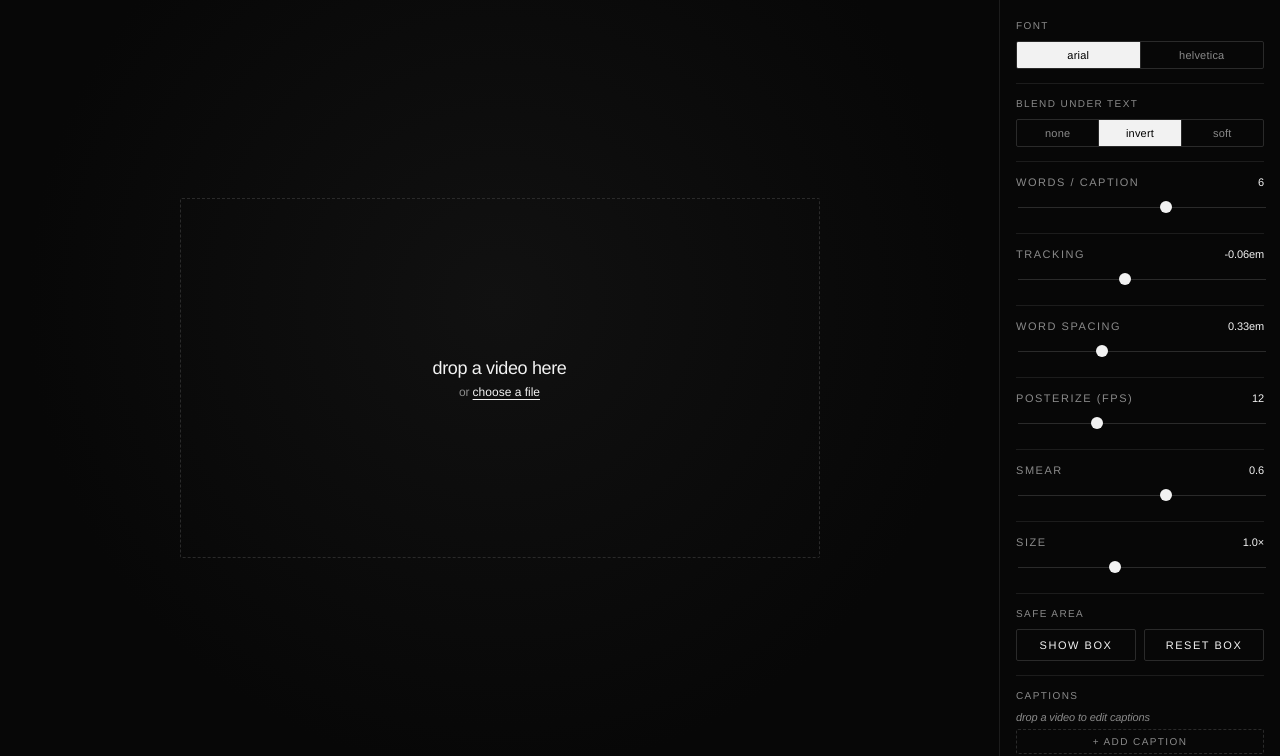
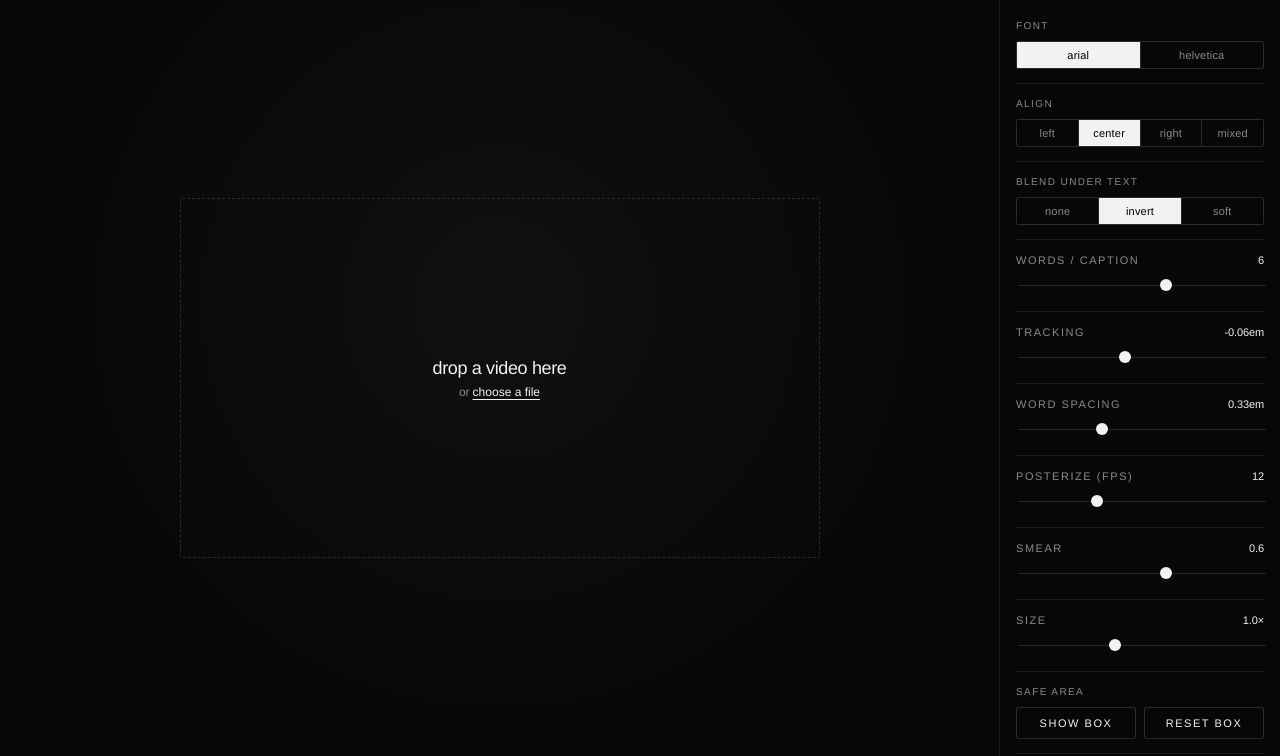
Before and after one commit to newomp4/typearrange, a Flask app: page / in a window 1280 px wide. Shown: the part 44-800 px from the top of the page. Run offline with Flask 3, Linux system fonts and the light colour scheme.

Commit message:
v0.7 — alignment setting, arrow scrub + M mute
- Layout: new alignment setting (left | center | right | mixed),
  default center. Replaces the per-caption random pick that rotated
  between five presets and made multi-caption videos read as "text
  scattered across the screen." Stagger (which alternated rows within
  a single caption) and pyramid are gone; mixed rotates just
  center/left/right. New sidebar segmented control.
- Keyboard: arrow ← / → scrub ±3s (shift for ±10s); M toggles mute.
  Shortcuts are suppressed when focus is in an INPUT / TEXTAREA /
  BUTTON so typing in the captions panel or brand inputs isn't
  hijacked.

Co-Authored-By: Claude Opus 4.7 (1M context) <noreply@anthropic.com>

```diff
--- a/static/js/app.js
+++ b/static/js/app.js
@@ -28,6 +28,11 @@
   const settings = {
     fontFamily:      'Arial',
     blendMode:       'difference',
+    /** 'left' | 'center' | 'right' | 'mixed' — where captions cluster
+     *  inside the safe area. Center is the default; mixed rotates
+     *  across center/left/right (no longer touches the old stagger
+     *  preset, which scattered rows within a single caption). */
+    alignment:       'center',
     wordsPerCaption: 6,
     trackingEm:      -0.06,
     wordGapEm:       0.33,
@@ -233,6 +238,7 @@
       aspect,
       safeArea:        settings.safeArea,
       brandColors:     settings.brandColors,
+      alignment:       settings.alignment,
     });
     if (renderer) renderer.state.captions = captions;
   }
@@ -662,11 +668,34 @@
     if (isFinite(video.duration)) video.currentTime = u * video.duration;
   });
 
-  // Keyboard: space = play/pause.
+  // Keyboard shortcuts — all suppressed when focus is in an input /
+  // button / textarea so we don't hijack typing or native button activation.
   document.addEventListener('keydown', e => {
-    if (e.code === 'Space' && !['INPUT', 'BUTTON'].includes(document.activeElement?.tagName)) {
+    const tag = document.activeElement?.tagName;
+    if (tag === 'INPUT' || tag === 'TEXTAREA' || tag === 'BUTTON') return;
+
+    // Space: play/pause.
+    if (e.code === 'Space') {
       e.preventDefault();
-      if (!video.paused) video.pause(); else video.play();
+      if (video.paused) video.play(); else video.pause();
+      return;
+    }
+
+    // Arrow keys: scrub by 3s. Shift-arrow jumps by 10s for a larger step.
+    if (e.code === 'ArrowLeft' || e.code === 'ArrowRight') {
+      if (!isFinite(video.duration)) return;
+      e.preventDefault();
+      const step = (e.shiftKey ? 10 : 3) * (e.code === 'ArrowRight' ? 1 : -1);
+      video.currentTime = U.clamp(video.currentTime + step, 0, video.duration);
+      return;
+    }
+
+    // M: toggle mute.
+    if (e.key === 'm' || e.key === 'M') {
+      e.preventDefault();
+      video.muted = !video.muted;
+      refreshMuteBtn();
+      return;
     }
   });
 
@@ -692,6 +721,10 @@
   wireSeg($('#blendSeg'), v => {
     settings.blendMode = v;
     applySettingsToRenderer();
+  });
+  wireSeg($('#alignSeg'), v => {
+    settings.alignment = v;
+    rebuildCaptions();
   });
 
   // Range controls.
--- a/static/js/layout.js
+++ b/static/js/layout.js
@@ -55,9 +55,18 @@ TA.layout = (() => {
 
   // ------------------------------------------------------------------
   // 2. Presets.
+  //
+  //     The old pool included `stagger` (alternating rows left / right
+  //     within one caption) and `pyramid` (slight per-row x offsets).
+  //     Those made multi-caption video read as "text scattered across
+  //     the screen" because every caption landed somewhere different.
+  //     With the alignment setting we now force one of the three
+  //     clustered alignments by default, and the "mixed" mode just
+  //     rotates between those three rather than the old stagger/pyramid
+  //     chaos.
   // ------------------------------------------------------------------
-  const PRESETS = ['stack-center', 'stack-left', 'stack-right', 'stagger', 'pyramid'];
-  const pickPreset = rand => PRESETS[Math.floor(rand() * PRESETS.length)];
+  const MIXED_POOL = ['stack-center', 'stack-left', 'stack-right'];
+  const pickPreset = rand => MIXED_POOL[Math.floor(rand() * MIXED_POOL.length)];
 
   // ------------------------------------------------------------------
   // 3. Measurement.
@@ -116,9 +125,12 @@ TA.layout = (() => {
     const {
       fontFamily, baseSize, tracking, maxRowWidthFrac, sizeScale, aspect,
       safeCX, safeCY, safeW, safeH, brandColors, wordGapEm, boring,
+      alignment,
     } = opts;
     const rand = U.mulberry32(seedInt);
-    const preset = boring ? 'stack-center' : pickPreset(rand);
+    const preset = boring
+      ? 'stack-center'
+      : (alignment === 'mixed' ? pickPreset(rand) : `stack-${alignment}`);
 
     const wordGap = (a, b) => wordGapEm * (a.sizeNH + b.sizeNH) * 0.5 / aspect;
 
@@ -216,16 +228,6 @@ TA.layout = (() => {
         case 'stack-right':
           xStart = safeCX + maxRowWidthFrac / 2 - rowW;
           break;
-        case 'stagger':
-          xStart = (rowIdx % 2 === 0)
-            ? safeCX - maxRowWidthFrac / 2 * 0.85
-            : safeCX + maxRowWidthFrac / 2 * 0.85 - rowW;
-          break;
-        case 'pyramid': {
-          const offset = (rowIdx - (rows.length - 1) / 2) * 0.012;
-          xStart = safeCX - rowW / 2 + offset;
-          break;
-        }
         default: // 'stack-center'
           xStart = safeCX - rowW / 2;
       }
@@ -370,6 +372,7 @@ TA.layout = (() => {
       safeArea     = DEFAULT_SAFE_AREA,
       brandColors  = null,
       wordGapEm    = 0.33,
+      alignment    = 'center',
     } = settings;
 
     const safeW  = Math.max(0.1, safeArea.x1 - safeArea.x0);
@@ -405,6 +408,7 @@ TA.layout = (() => {
       safeCX, safeCY, safeW, safeH,
       brandColors,
       wordGapEm,
+      alignment,
       boring: !!g.boring,
     }, U.hash32(`${i}-${fontFamily}-${g[0]?.w || ''}`)));
   }
--- a/templates/index.html
+++ b/templates/index.html
@@ -70,6 +70,16 @@
         <div class="seg" id="fontSeg" role="tablist">
           <button class="seg-item active" data-val="Arial">Arial</button>
           <button class="seg-item" data-val="Helvetica">Helvetica</button>
+        </div>
+      </div>
+
+      <div class="panel-section">
+        <div class="panel-title">align</div>
+        <div class="seg" id="alignSeg">
+          <button class="seg-item" data-val="left">left</button>
+          <button class="seg-item active" data-val="center">center</button>
+          <button class="seg-item" data-val="right">right</button>
+          <button class="seg-item" data-val="mixed">mixed</button>
         </div>
       </div>
 
```
